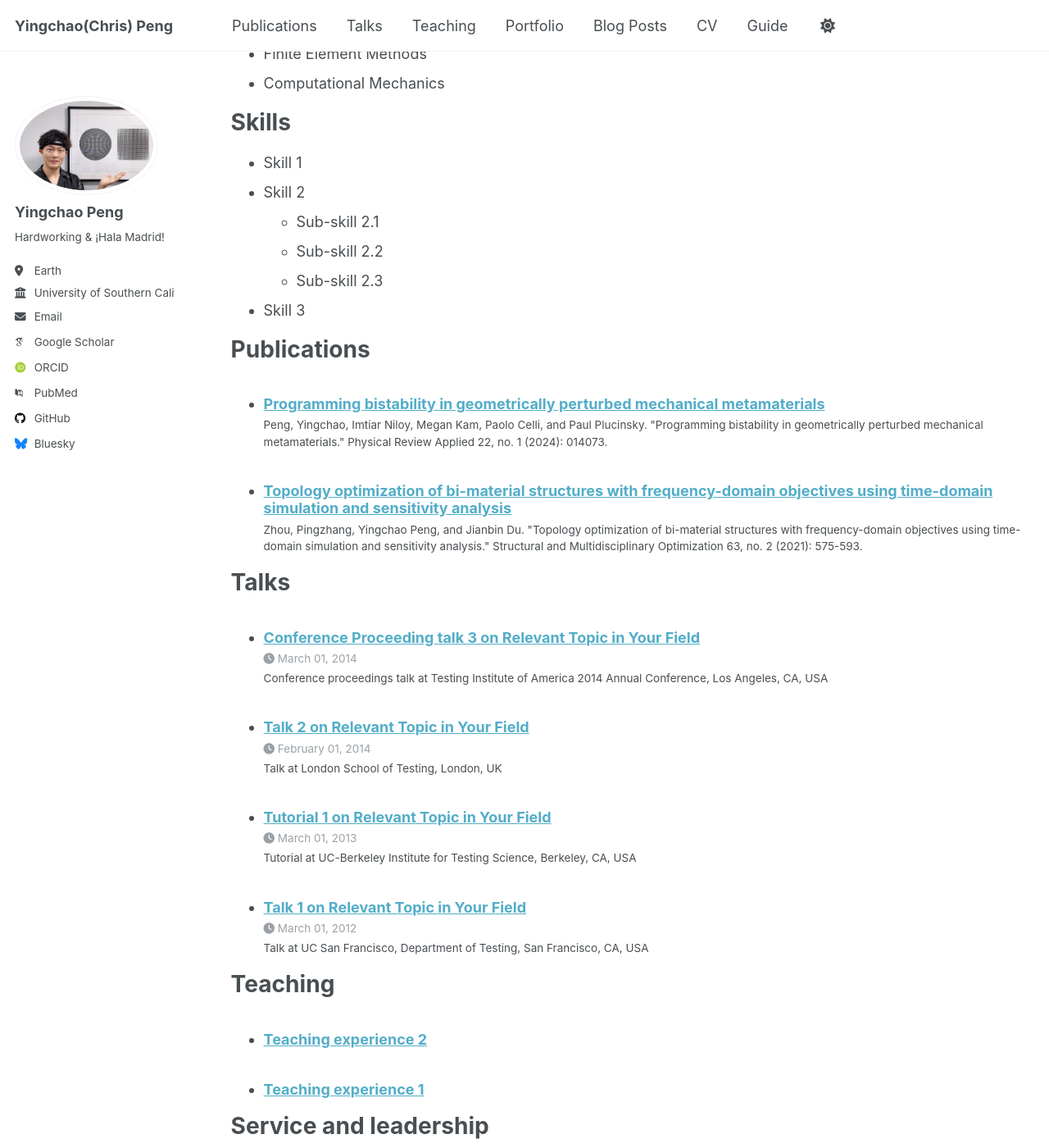
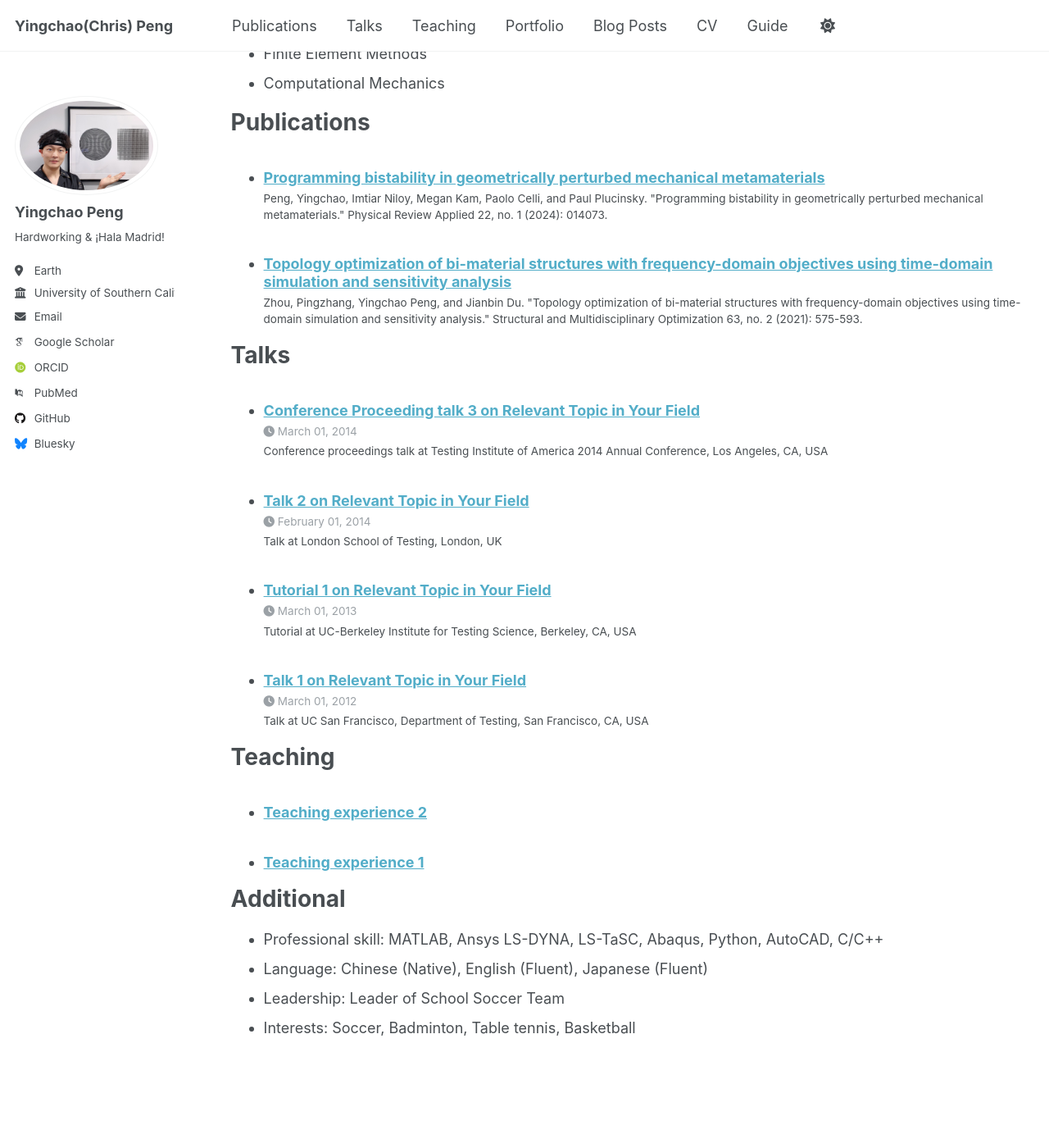
Before and after one commit to Hougeichao/Hougeichao.github.io, a Jekyll site: the page built from _pages/cv.md, in a window 1280 px wide and 1400 px high, scrolled down 625 px. Shown: the whole window at 82% size. Built offline with Jekyll 4.4.1, drawn with Linux system fonts in a browser that asks for light colours; some web fonts are replaced; some of the changed text lies outside the part shown.

Commit message:
Update cv.md

```diff
--- a/_pages/cv.md
+++ b/_pages/cv.md
@@ -28,15 +28,6 @@ Research interests
 * Finite Element Methods
 * Computational Mechanics
 
-Skills
-======
-* Skill 1
-* Skill 2
-  * Sub-skill 2.1
-  * Sub-skill 2.2
-  * Sub-skill 2.3
-* Skill 3
-
 Publications
 ======
   <ul>{% for post in site.publications reversed %}
@@ -55,6 +46,9 @@ Teaching
     {% include archive-single-cv.html %}
   {% endfor %}</ul>
 
-Service and leadership
+Additional
 ======
-* Currently signed in to 43 different slack teams
+* Professional skill: MATLAB, Ansys LS-DYNA, LS-TaSC, Abaqus, Python, AutoCAD, C/C++
+* Language: Chinese (Native), English (Fluent), Japanese (Fluent)
+* Leadership: Leader of School Soccer Team
+* Interests: Soccer, Badminton, Table tennis, Basketball
```
